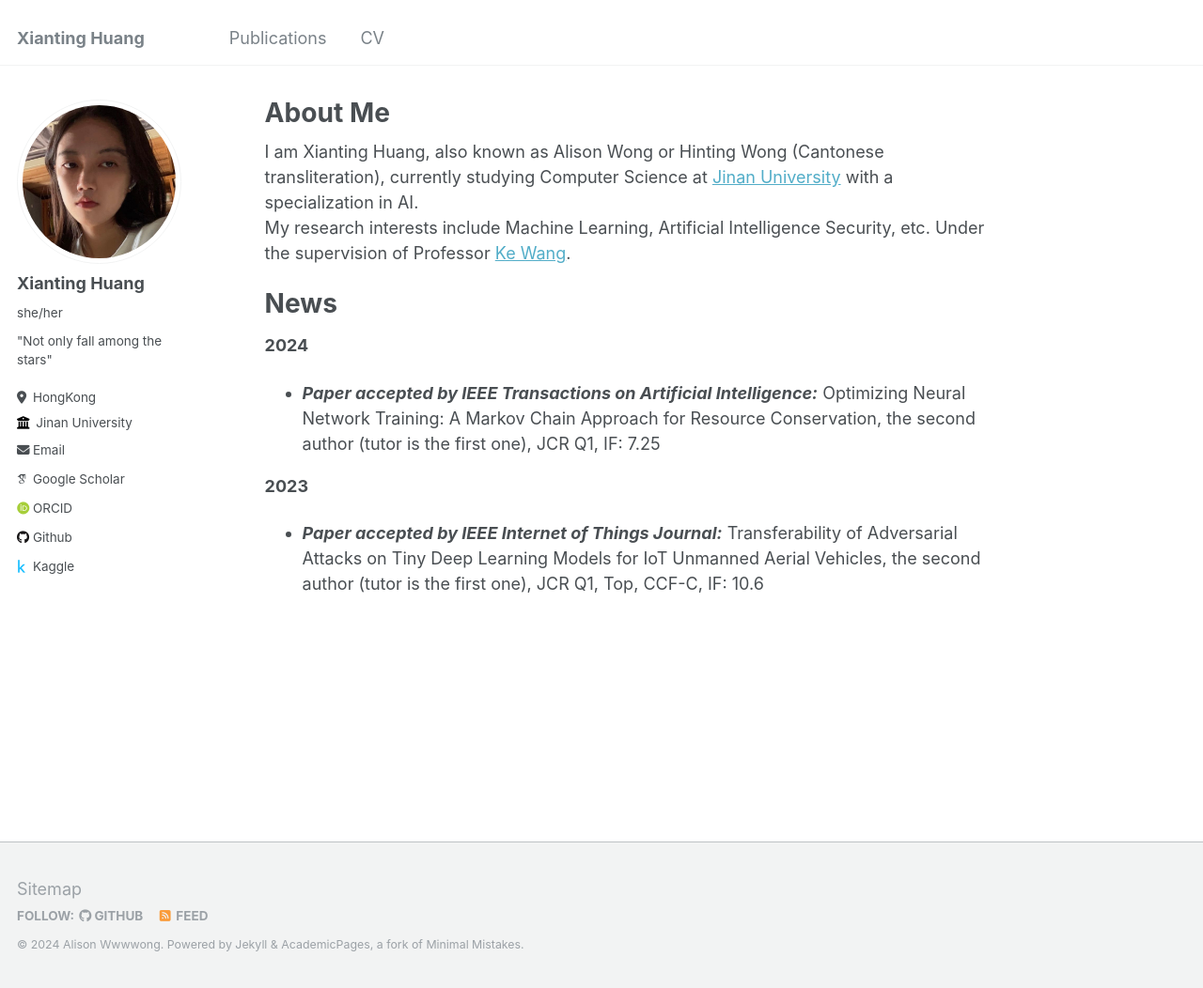
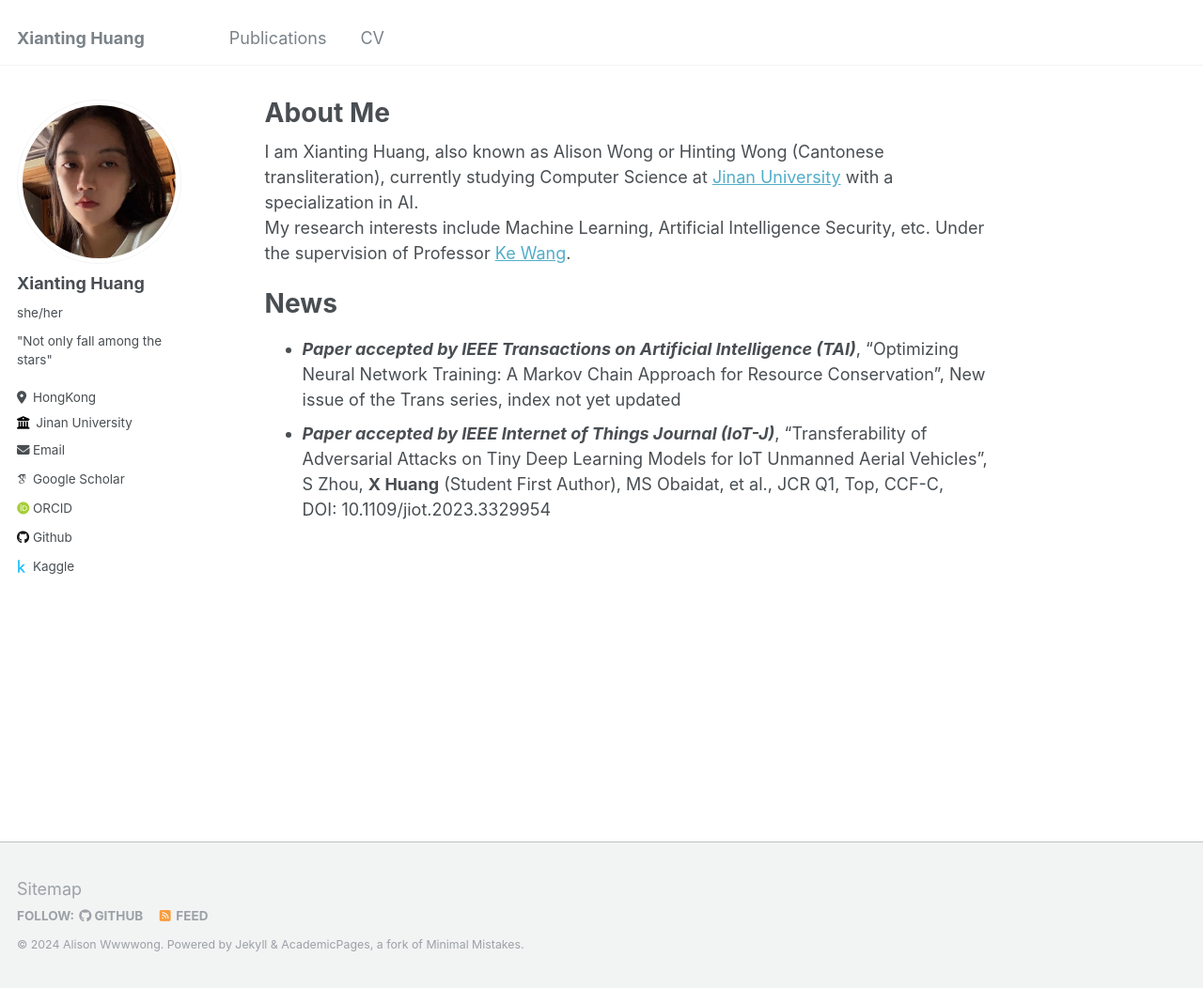
Before and after one commit to AlisonWWWong/my-academic-profile, a Jekyll site: the page built from _pages/about.md, in a window 1280 px wide and 1052 px high. Shown: the whole window at 94% size. Built offline with Jekyll 4.4.1, drawn with Linux system fonts in a browser that asks for light colours; some web fonts are replaced.

Commit message:
Update about.md

```diff
--- a/_pages/about.md
+++ b/_pages/about.md
@@ -12,10 +12,8 @@ redirect_from:
 I am Xianting Huang, also known as Alison Wong or Hinting Wong (Cantonese transliteration), currently studying Computer Science at [Jinan University](https://www.jnu.edu.cn) with a specialization in AI.
 My research interests include Machine Learning, Artificial Intelligence Security, etc. Under the supervision of Professor [Ke Wang](https://faculty.jnu.edu.cn/xxkxjsxy/wk/list.htm).
 
+
 News
 ======
-**2024**
-* ***Paper accepted by IEEE Transactions on Artificial Intelligence:*** Optimizing Neural Network Training: A Markov Chain Approach for Resource Conservation, the second author (tutor is the first one), JCR Q1, IF: 7.25
-
-**2023**
-* ***Paper accepted by IEEE Internet of Things Journal:*** Transferability of Adversarial Attacks on Tiny Deep Learning Models for IoT Unmanned Aerial Vehicles, the second author (tutor is the first one), JCR Q1, Top, CCF-C, IF: 10.6
+* ***Paper accepted by IEEE Transactions on Artificial Intelligence (TAI)***, "Optimizing Neural Network Training: A Markov Chain Approach for Resource Conservation", New issue of the Trans series, index not yet updated
+* ***Paper accepted by IEEE Internet of Things Journal (IoT-J)***, "Transferability of Adversarial Attacks on Tiny Deep Learning Models for IoT Unmanned Aerial Vehicles", S Zhou, **X Huang** (Student First Author), MS Obaidat, et al., JCR Q1, Top, CCF-C, DOI: 10.1109/jiot.2023.3329954
```
